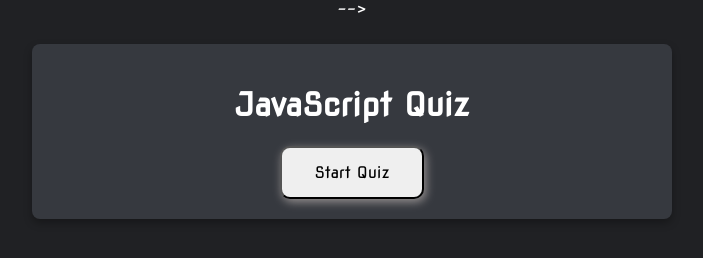
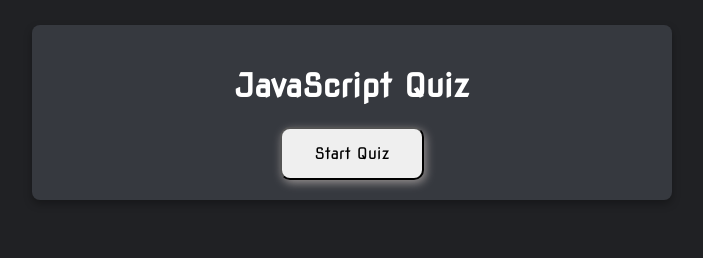
Before and after one commit to p-iacone88/JavaScript-Quiz, a plain HTML site: page index.html in a window 1280 px wide. Shown: the whole page, without its empty margins (288-991 px from the left). Drawn offline with Linux system fonts and the light colour scheme.

Commit message:
Removed unintended character from HTML

```diff
--- a/index.html
+++ b/index.html
@@ -6,7 +6,7 @@
   <title>JavaScript Quiz</title>
   <link rel="preconnect" href="https://fonts.googleapis.com">
   <link rel="preconnect" href="https://fonts.gstatic.com" crossorigin>
-  <link href="https://fonts.googleapis.com/css2?family=Nova+Square&display=swap" rel="stylesheet"> -->
+  <link href="https://fonts.googleapis.com/css2?family=Nova+Square&display=swap" rel="stylesheet">
   <link rel="stylesheet" href="assets/css/style.css">
 </head>
 
```
